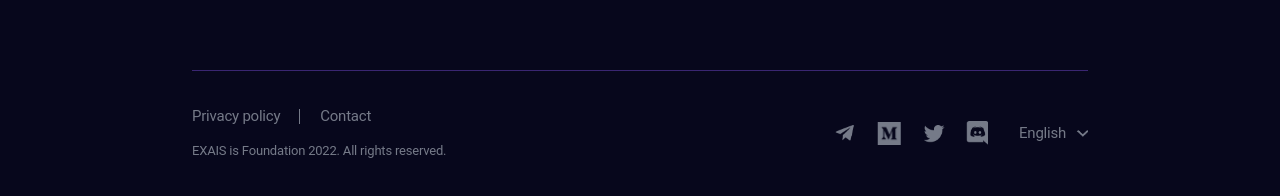
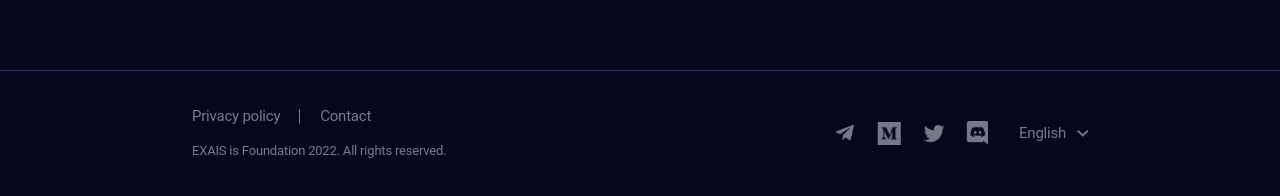
Before and after one commit to ciela0426/exais-foundation, a React (Create React App) app: page /privacypolicy in a window 1280 px wide. Shown: the part 122-318 px from the top of the page. Built offline with nearby package versions, Linux system fonts and the light colour scheme.

Commit message:
[fix] tablet size

```diff
--- a/src/scss/footer.scss
+++ b/src/scss/footer.scss
@@ -6,6 +6,7 @@
     height: 125px;
     padding: 0 15%;
     box-sizing: border-box;
+    border-top: 1px solid rgba(110, 70, 199, 0.5);
 
     > .footer_inner {
         width: 100%;
@@ -14,7 +15,7 @@
         flex-flow: row wrap;
         align-items: center;
         justify-content: space-between;
-        border-top: 1px solid rgba(110, 70, 199, 0.5);
+
         > .footer_box1 {
             display: flex;
             flex-flow: column wrap;
@@ -153,7 +154,7 @@
     }
 }
 
-@media (max-width: 1024px) {
+@media (max-width: 1170px) {
     .footer {
         padding: 0 5%;
     }
--- a/src/scss/main.scss
+++ b/src/scss/main.scss
@@ -144,7 +144,7 @@
     }
 }
 
-@media (max-width: 1024px) {
+@media (max-width: 1170px) {
     .container {
         > .main_box1 {
             height: 700px;
```
